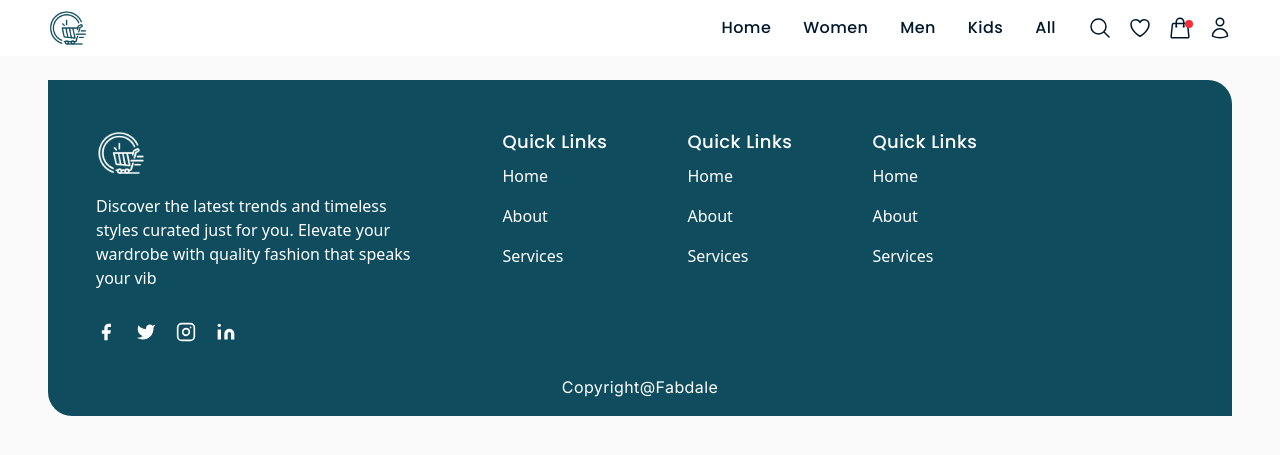
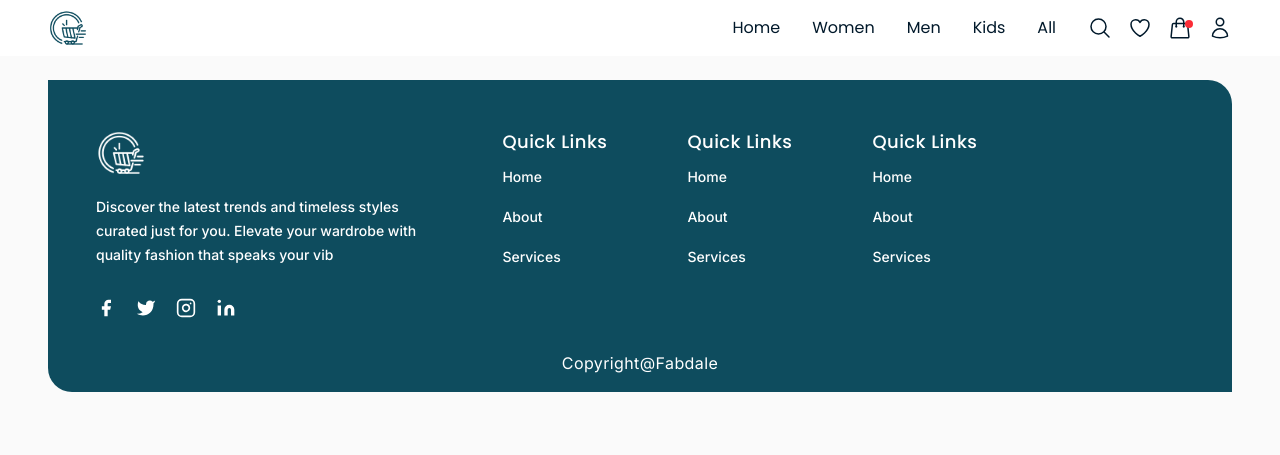
Before and after one commit to Susmita277/ecom-website, a Laravel app: template resources/views/components/layouts/app.blade.php in a window 1280 px wide. Shown: the top 455 px of the page. Run offline with Laravel 12, Linux system fonts and the light colour scheme; the template is opened without the code that fills it, so the values that code supplies are empty; style sheets or scripts are compiled from the project's sources; some libraries are stand-ins or nearby versions.

Commit message:
modify stylinging

```diff
--- a/resources/css/app.css
+++ b/resources/css/app.css
@@ -29,7 +29,7 @@
     --color-primary-content: oklch(98% 0.01 240);
     --color-secondary: oklch(70% 0.25 200);
     --color-secondary-content: oklch(98% 0.01 200);
-    --color-accent: oklch(65% 0.25 160);
+    --color-accent:#fb2c36;
     --color-accent-content: oklch(98% 0.01 160);
     --color-neutral: oklch(50% 0.05 240);
     --color-neutral-content: oklch(98% 0.01 240);
@@ -92,10 +92,7 @@ h4 {
   @apply text-base md:text-lg font-medium tracking-wide;
 }
 
-h5 {
-  font-family: var(--font-poppins);
-  @apply text-sm md:text-base font-medium tracking-wide;
-}
+
 
 h6 {
   font-family: var(--font-poppins);
@@ -106,6 +103,11 @@ h6 {
 p {
   font-family: var(--font-inter);
   @apply text-sm md:text-base font-normal leading-relaxed tracking-wide py-2;
+}
+
+span{
+    font-family: var(--font-inter);
+  @apply text-sm  font-medium;
 }
 
 .btn {
@@ -119,6 +121,7 @@ p {
 }
 
 /* Secondary (outline) button */
+
 .btn-outline {
   @apply border border-gray-700 text-gray-700 hover:bg-primary hover:text-white;
 }
```
